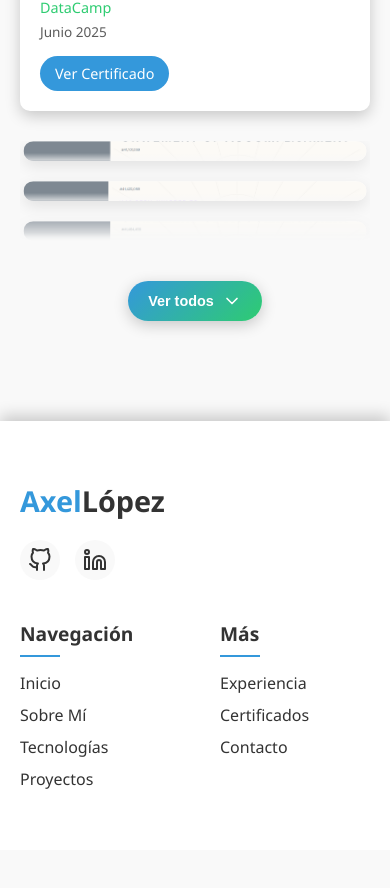
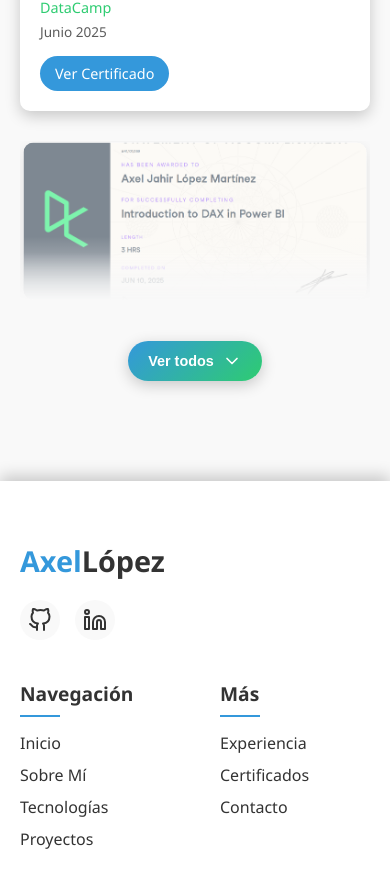
Before and after one commit to AxelLopMrtz/Portafolio-AxelLopMrtz, a Next.js app in the folder mi-portafolio/: page / in a window 390 px wide. Shown: the part 7975-8863 px from the top of the page. Before the commit the page ends 8825 px from the top, so only its background shows below. Built offline with nearby package versions, Linux system fonts and the light colour scheme.

Commit message:
cambio aspecto certificados y contacto

```diff
--- a/mi-portafolio/src/components/Certificados.js
+++ b/mi-portafolio/src/components/Certificados.js
@@ -1,10 +1,24 @@
 "use client"
 
-import { useState } from "react"
+import { useState, useEffect } from "react"
 import styles from "./Certificados.module.css"
 
 export default function Certificados() {
     const [showAll, setShowAll] = useState(false)
+    const [isMobile, setIsMobile] = useState(false)
+
+    // Detectar si es móvil
+    useEffect(() => {
+        const checkMobile = () => {
+            setIsMobile(window.innerWidth <= 768)
+        }
+
+        checkMobile()
+        window.addEventListener("resize", checkMobile)
+
+        return () => window.removeEventListener("resize", checkMobile)
+    }, [])
+
     const certificates = [
         {
             title: "Participación en Talent Land 2025",
@@ -92,10 +106,11 @@ export default function Certificados() {
         },
     ]
 
-    // Lógica para mostrar certificados
+    // Lógica adaptativa para móvil vs desktop
     const visibleCertificates = certificates.slice(0, 3) // Primeros 3 siempre visibles
-    const previewCertificates = certificates.slice(3, 6) // Siguientes 3 como preview
-    const hiddenCertificates = certificates.slice(6) // El resto ocultos
+    const previewCertificates = isMobile
+        ? certificates.slice(3, 4) // Solo 1 en móvil
+        : certificates.slice(3, 6) // 3 en desktop
     const hasMoreCertificates = certificates.length > 3
 
     const toggleShowAll = () => {
@@ -131,9 +146,9 @@ export default function Certificados() {
                         ))}
                     </div>
 
-                    {/* Preview de los siguientes 3 - solo si no está expandido */}
+                    {/* Preview - 1 en móvil, 3 en desktop */}
                     {!showAll && previewCertificates.length > 0 && (
-                        <div className={styles.previewGrid}>
+                        <div className={`${styles.previewGrid} ${isMobile ? styles.mobilePreview : ""}`}>
                             {previewCertificates.map((cert, index) => (
                                 <div key={index + 3} className={`${styles.certificateCard} ${styles.previewCard}`}>
                                     <div className={styles.certificateImage}>
--- a/mi-portafolio/src/components/Certificados.module.css
+++ b/mi-portafolio/src/components/Certificados.module.css
@@ -46,7 +46,7 @@
     margin-bottom: 30px;
 }
 
-/* Grid para los certificados de preview - SOLO MITAD VISIBLE */
+/* Grid para los certificados de preview */
 .previewGrid {
     display: grid;
     grid-template-columns: repeat(auto-fill, minmax(280px, 1fr));
@@ -56,9 +56,16 @@
     height: 150px;
     /* Altura limitada para mostrar solo la mitad */
     overflow: hidden;
-    /* Oculta la parte inferior */
     mask: linear-gradient(to bottom, black 0%, black 70%, transparent 100%);
     -webkit-mask: linear-gradient(to bottom, black 0%, black 70%, transparent 100%);
+}
+
+/* Preview específico para móvil */
+.mobilePreview {
+    height: 180px;
+    /* Más altura para 1 certificado en móvil */
+    grid-template-columns: 1fr;
+    /* Una sola columna */
 }
 
 .certificateCard {
@@ -150,7 +157,6 @@
 
 .certificateLink:hover {
     background-color: var(--accent-color);
-    color: var(--text-color);
 }
 
 /* Botón de toggle */
@@ -200,17 +206,19 @@ body.dark .previewCard::after {
     opacity: 0.8;
 }
 
-/* Responsivo */
+/* Responsive */
 @media (max-width: 768px) {
     .certificatesGrid {
-        grid-template-columns: repeat(auto-fill, minmax(250px, 1fr));
+        grid-template-columns: 1fr;
+        /* Una columna en móvil */
         gap: 20px;
     }
 
     .previewGrid {
-        grid-template-columns: repeat(auto-fill, minmax(250px, 1fr));
-        gap: 20px;
-        height: 120px;
+        grid-template-columns: 1fr;
+        /* Una columna para preview */
+        height: 180px;
+        /* Altura específica para móvil */
     }
 
     .toggleButton {
@@ -220,12 +228,8 @@ body.dark .previewCard::after {
 }
 
 @media (max-width: 480px) {
-    .certificatesGrid {
-        grid-template-columns: 1fr;
-    }
-
     .previewGrid {
-        grid-template-columns: 1fr;
-        height: 100px;
+        height: 160px;
+        /* Aún más compacto en pantallas muy pequeñas */
     }
 }
```
Also changed, not shown: mi-portafolio/src/app/contacto/contacto.module.css (+6 -2 lines).
